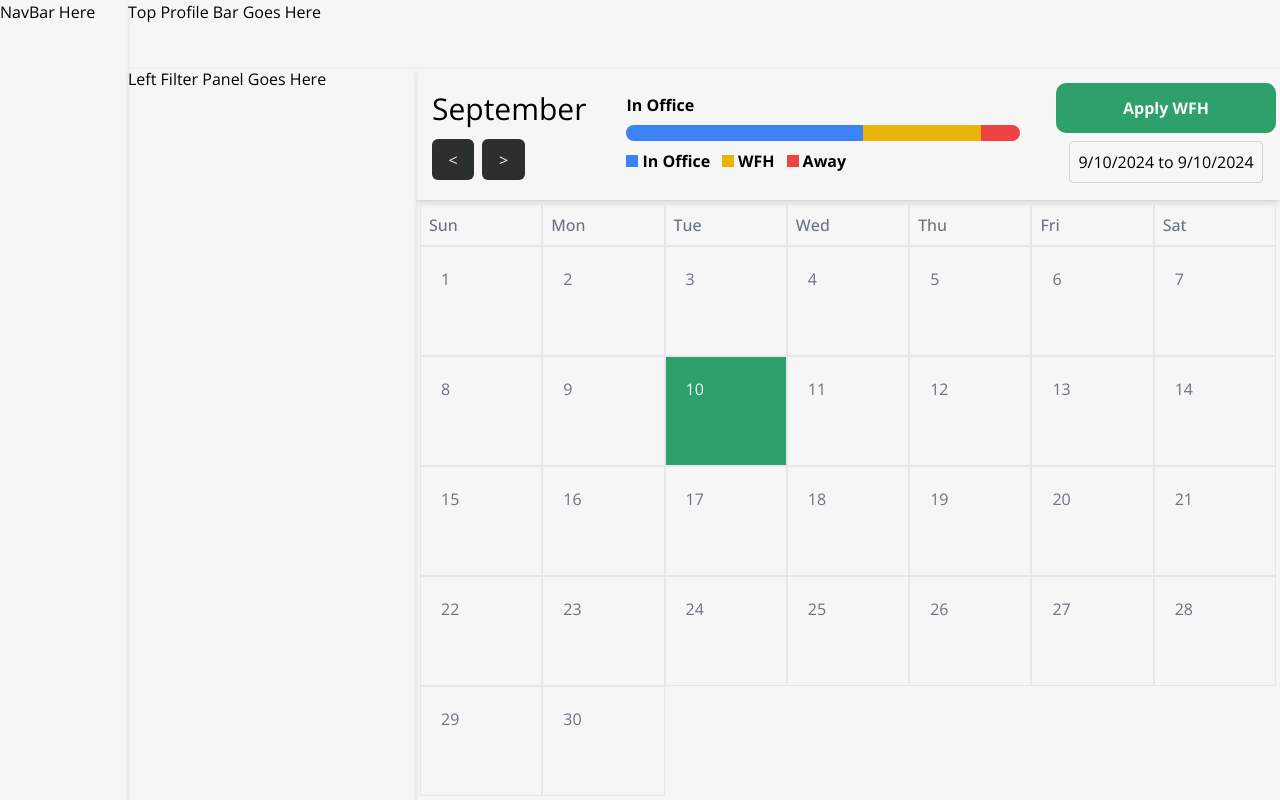
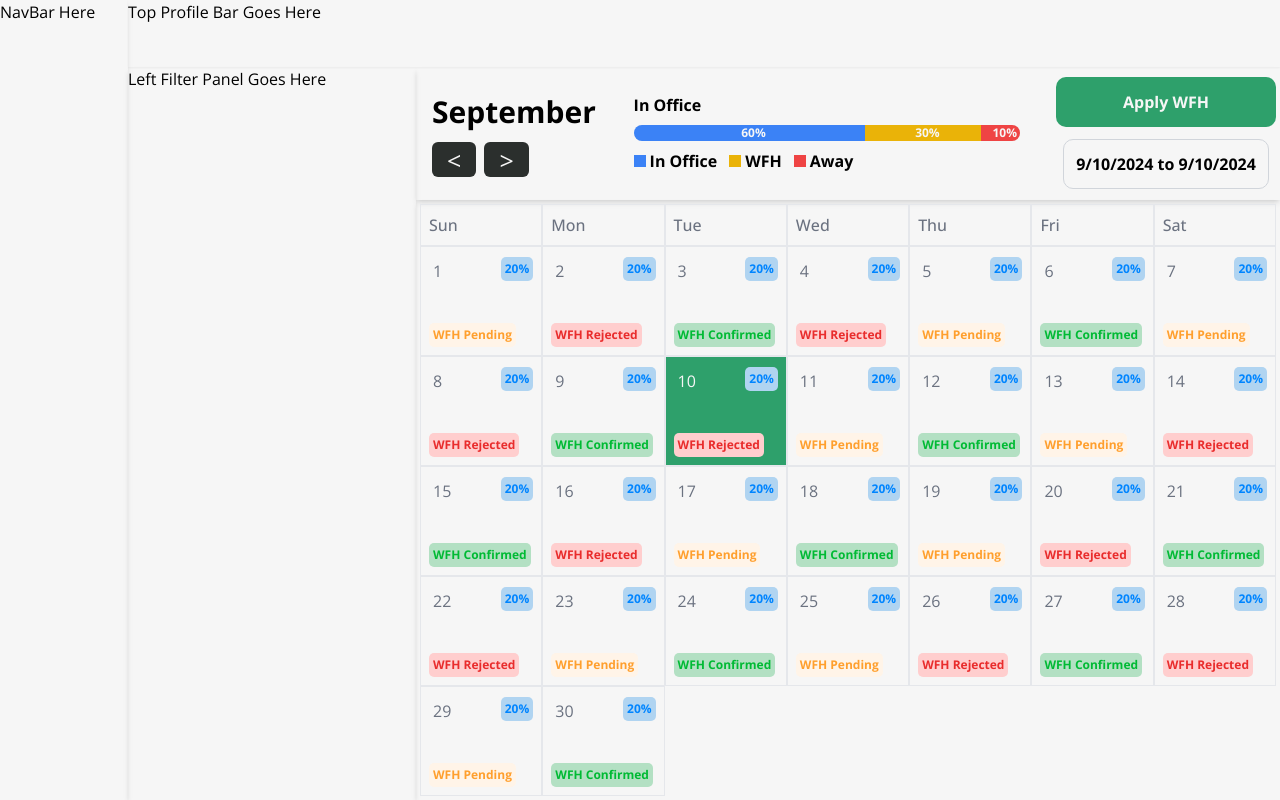
Before and after one commit to Jerric1801/spm-wfh-frontend, a React (Vite) app: page / in a window 1280 px wide. Built offline with nearby package versions, Linux system fonts and the light colour scheme.

Commit message:
added tags to days

```diff
--- a/src/components/dashboard/Calendar.jsx
+++ b/src/components/dashboard/Calendar.jsx
@@ -7,9 +7,15 @@ function Calendar() {
     const start = startOfMonth(currentMonth);
     const end = endOfMonth(currentMonth);
     const days = eachDayOfInterval({ start, end }).map((date) => ({
-      date,
-      number: format(date, 'd'),
-      isToday: isSameDay(date, new Date()),
+        date,
+        number: format(date, 'd'),
+        isToday: isSameDay(date, new Date()),
+        // dummy tags here
+        tags:
+            date.getDate() % 3 === 0 ? ["WFH Confirmed"] :
+            date.getDate() % 2 === 0 ? ["WFH Rejected"] :
+            date.getDate() % 1 === 0 ? ["WFH Pending"] :
+            date.getDate() % 5 === 0 ? ["Public Holiday"] : [],
     }));
 
     return (
@@ -23,7 +29,7 @@ function Calendar() {
             {/* Grid for days */}
             <div className="grid grid-cols-7 gap-0 flex-grow ">
                 {days.map((day) => (
-                    <Day key={day.date} day={day} />
+                    <Day key={day.date} day={day} tags={day.tags}></Day>
                 ))}
             </div>
         </div>
--- a/src/components/dashboard/Day.jsx
+++ b/src/components/dashboard/Day.jsx
@@ -1,16 +1,32 @@
-import Tag from '../common/Tag'
+import Tag from '../common/Tag';
 
 function Day({ day, tags }) {
     const isToday = day.isToday;
 
-    //TODO: example tags to translate to data folder
+    const tagData = [
+        { text: "WFH Confirmed", color: "green" },
+        { text: "WFH Pending", color: "orange" },
+        { text: "WFH Rejected", color: "red" },
+        { text: "Public Holiday", color: "grey" },
+    ];
 
+    const filteredTags = tags ? tagData.filter(tag => tags.includes(tag.text)) : [];
 
     return (
-        <div className={`p-5 border border-gray-200 text-left ${isToday ? 'bg-green' : ''}`}>
+        <div className={`p-3 border border-gray-200 text-left relative ${isToday ? 'bg-green' : ''}`}> {/* Added 'relative' */}
             <div className={`${isToday ? 'text-white' : 'text-gray-500'}`}>{day.number}</div>
             <div className="flex flex-col h-auto w-[100%]">
 
+            </div>
+            <div className="absolute bottom-2 left-2">
+                {filteredTags.map((tag, index) => (
+                    <Tag key={index} text={tag.text} color={tag.color} />
+                ))}
+            </div>
+            <div className="absolute top-2 right-2">
+                {filteredTags.map((tag, index) => (
+                    <Tag text="20%" />
+                ))}
             </div>
         </div>
     );
--- a/src/components/dashboard/TopFilterPanel.jsx
+++ b/src/components/dashboard/TopFilterPanel.jsx
@@ -1,7 +1,7 @@
 import Button from '../common/Button';
-import { useState } from 'react'; // Import useState
+import { useState } from 'react';
 
-function TopFilterPanel({ startDate = new Date(), endDate = new Date() }) { // Assuming startDate & endDate are passed as props
+function TopFilterPanel({ startDate = new Date(), endDate = new Date() }) {
     const [currentMonth, setCurrentMonth] = useState(new Date().toLocaleString('default', { month: 'long' }));
 
     const handleMonthChange = (direction) => {
@@ -21,33 +21,33 @@ function TopFilterPanel({ startDate = new Date(), endDate = new Date() }) { // A
 
     return (
         <div className="w-[100%] h-[100%] flex gap-10 flex-row p-2">
-            <div className="w-[20%] h-[100%] flex flex-col flex-start justify-center pl-2 gap-2"> {/* Center content */}
-                <span className="w-full text-[30px]">{currentMonth}</span>
-                <div className="w-[60%] h-[35%] flex gap-2">
-                    <button onClick={() => handleMonthChange(-1)} className="bg-black text-white w-[50%] h-full rounded-md"> {'<'} </button>
-                    <button onClick={() => handleMonthChange(1)} className="bg-black text-white w-[50%] h-full rounded-md"> {'>'} </button>
+            <div className="w-[20%] h-[100%] flex flex-col flex-start justify-center pl-2 gap-2">
+                <span className="w-full text-[30px] font-bold">{currentMonth}</span>
+                <div className="w-[60%] h-[30%] flex gap-2">
+                    <button onClick={() => handleMonthChange(-1)} className="bg-black text-white w-[50%] h-full rounded-md text-[25px]"> {'<'} </button>
+                    <button onClick={() => handleMonthChange(1)} className="bg-black text-white w-[50%] h-full rounded-md text-[25px]"> {'>'} </button>
                 </div>
             </div>
-            <div className="w-[50%] h-[100%] text-left flex flex-col justify-center items-center font-bold"> {/* Center content */}
+            <div className="w-[50%] h-[100%] text-left flex flex-col justify-center items-center font-bold">
                 <div className="mb-2  w-full">In Office</div>
                 <div className="w-full h-4 bg-gray-200 rounded-full overflow-hidden flex flex-row">
                     <div
-                        className="h-full bg-blue-500"
+                        className="h-full bg-blue-500 flex justify-center align-center"
                         style={{ width: `${(stats.inOffice / total) * 100}%` }}
                     >
-                        {/* <span className="text-white ml-2">{stats.inOffice}%</span>  */}
+                        <span className="text-white ml-2 text-xs">{stats.inOffice}%</span>
                     </div>
                     <div
-                        className="h-full bg-yellow-500"
+                        className="h-full bg-yellow-500 flex justify-center align-center"
                         style={{ width: `${(stats.wfh / total) * 100}%` }}
                     >
-                        {/* <span className="text-white ml-2">{stats.wfh}%</span>  */}
+                        <span className="text-white ml-2 text-xs">{stats.wfh}%</span>
                     </div>
                     <div
-                        className="h-full bg-red-500"
+                        className="h-full bg-red-500 flex justify-center align-center"
                         style={{ width: `${(stats.away / total) * 100}%` }}
                     >
-                        {/* <span className="text-white ml-2">{stats.away}%</span>  */}
+                        <span className="text-white ml-2 text-xs">{stats.away}%</span>
                     </div>
                 </div>
                 <div className="mt-2 flex flex-start gap-3 w-full"> {/* Legend */}
@@ -65,9 +65,9 @@ function TopFilterPanel({ startDate = new Date(), endDate = new Date() }) { // A
                     </div>
                 </div>
             </div>
-            <div className="w-[25%] h-[100%] flex flex-col justify-center items-center"> {/* Center content */}
-                <Button text="Apply WFH">Some Action</Button> {/* Replace with actual button content */}
-                <div className="mt-2 border border-gray-300 rounded p-2">
+            <div className="w-[25%] h-[100%] flex flex-col justify-center items-center">
+                <Button text="Apply WFH"/>
+                <div className="mt-3 border border-gray-300 rounded-[10px] p-3 font-bold">
                     {startDate.toLocaleDateString()} to {endDate.toLocaleDateString()}
                 </div>
             </div>
```
